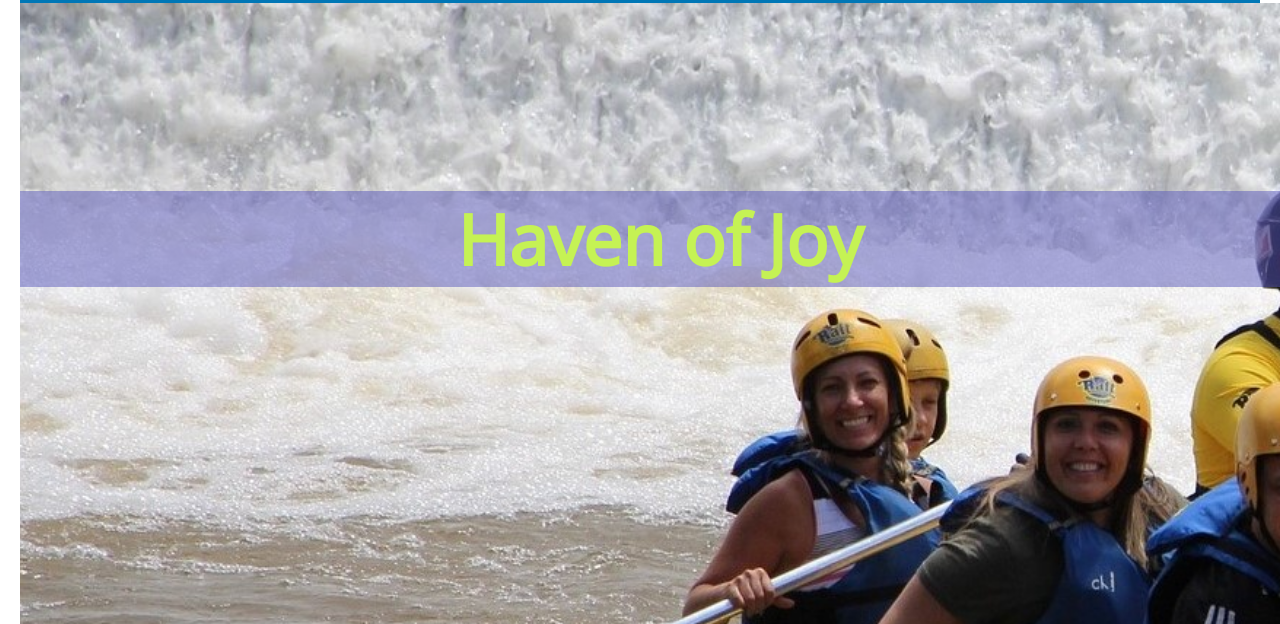
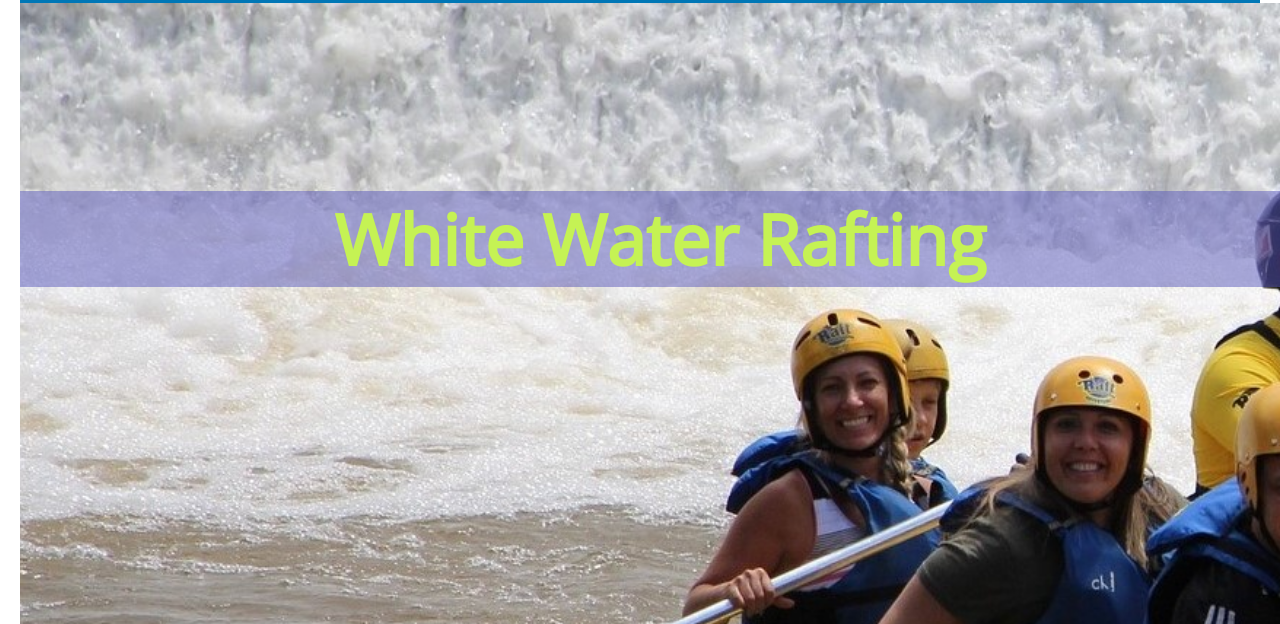
Before and after one commit to idowu5407/wdd130, a plain HTML site: page wwr/about.html in a window 1280 px wide. Shown: the part 176-800 px from the top of the page. Drawn offline with nearby package versions, Linux system fonts and the light colour scheme.

Commit message:
title change

```diff
--- a/wwr/about.html
+++ b/wwr/about.html
@@ -3,8 +3,8 @@
 <head>
     <meta charset="UTF-8">
     <meta name="viewport" content="width=device-width, initial-scale=1.0">
-    <title>Idowu Sunday|WDD 130|WWr</title>
-    <meta name="description" content="Idowu Sunday | Rafting site | Web Design.">
+    <title>About Us</title>
+    <meta name="description" content="White Water Rafting Site">
     <meta name="author" content="Idowu Sunday">
     <link rel="stylesheet" href="styles/rafting.css">
 </head>
@@ -22,8 +22,8 @@
     </header>
     <main>
         <div class="Hero">
-            <img src="images/backgroundimage.jpg" alt="Background Image" width="2800">
-            <h1> Haven of Joy</h1>
+            <img src="images/backgroundimage.jpg" alt="white water rafting image" width="2800">
+            <h1>White Water Rafting</h1>
             <article class="box">
                 <img src="images/happyclient.jpg" alt="Happiness is free">
                 <p>Lorem ipsum, dolor sit amet consectetur adipisicing elit. Magni iste tempora omnis autem quam, eos illo modi cupiditate ullam, pariatur beatae quos sapiente id animi voluptatem provident rerum molestias quaerat.</p>
```
